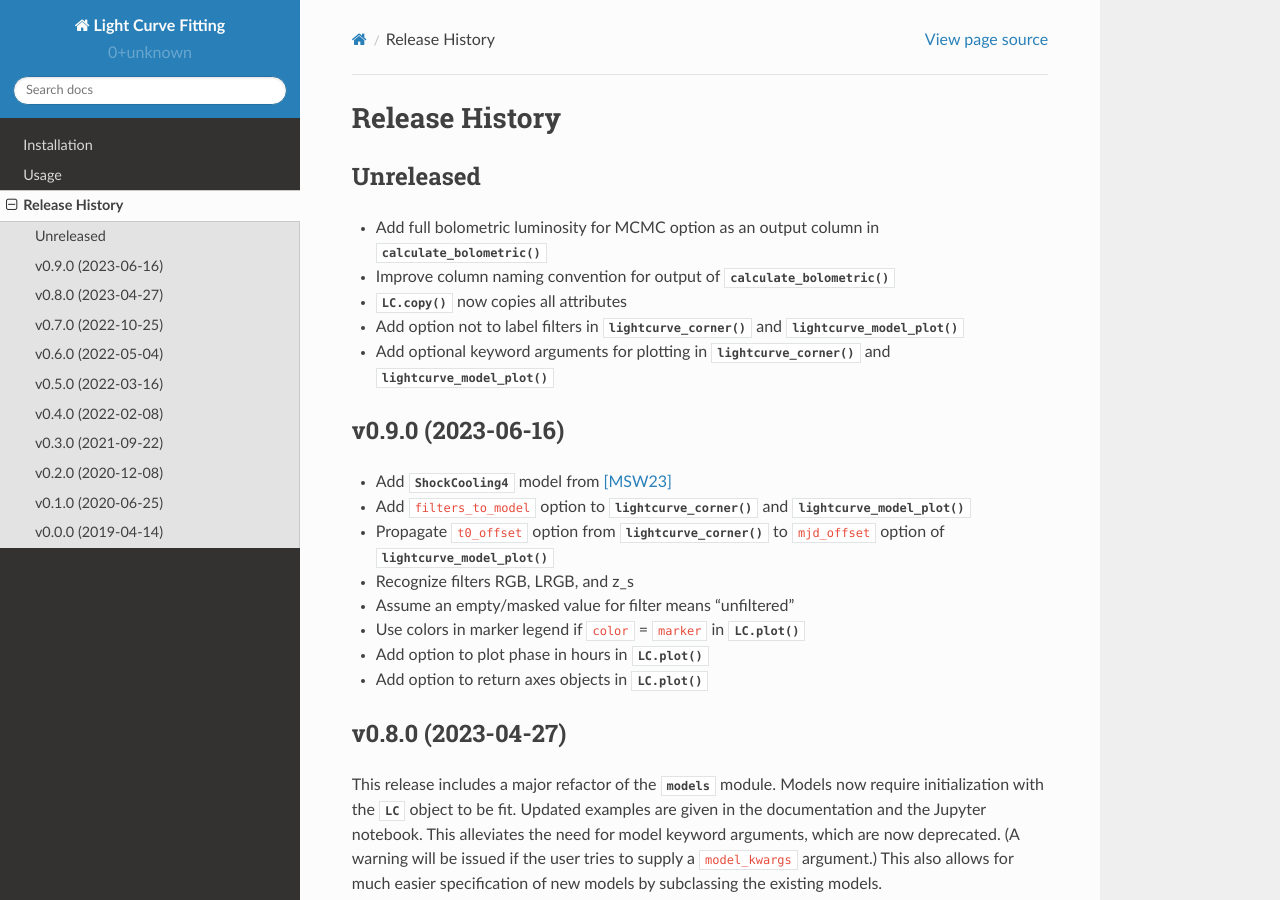
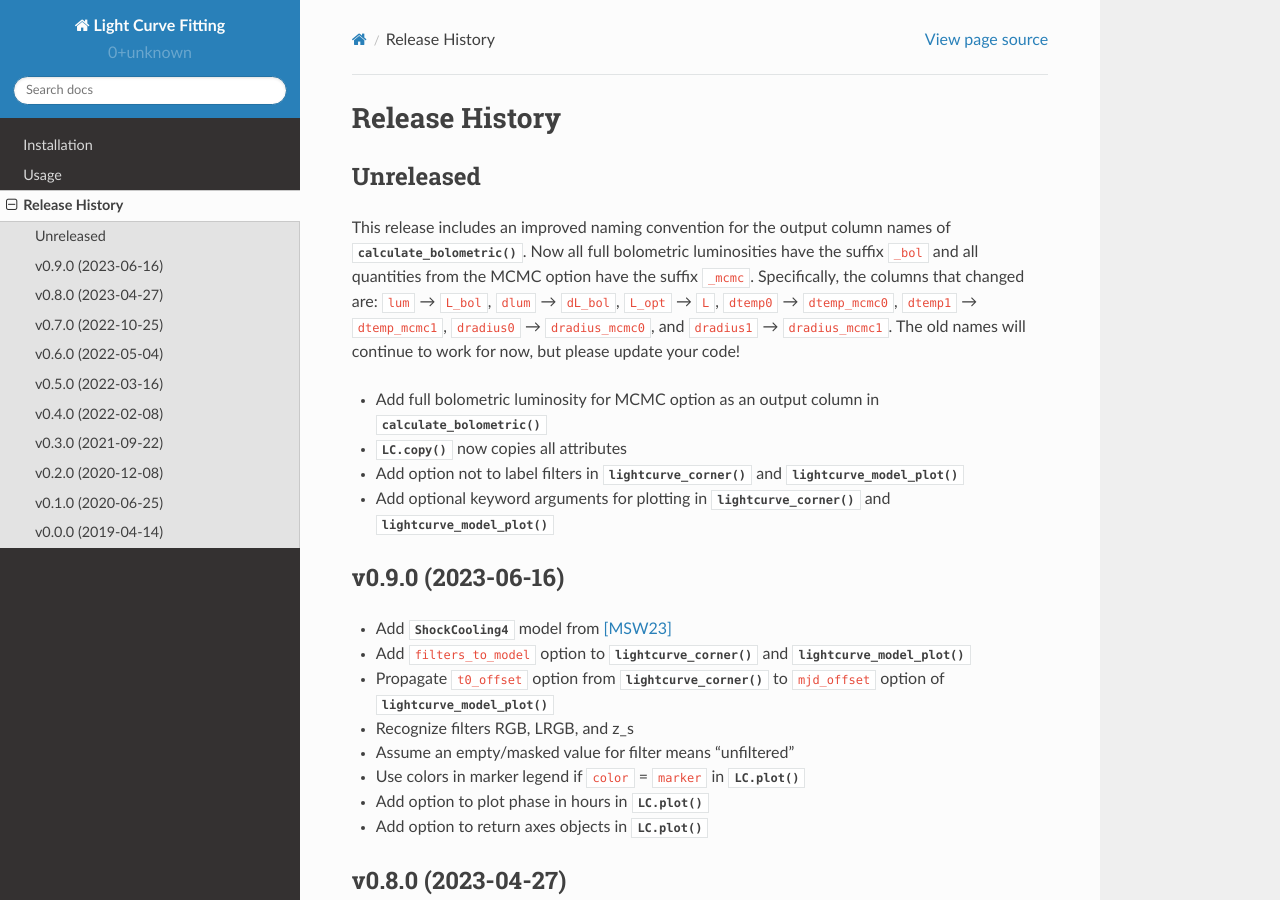
Before and after one commit to griffin-h/lightcurve_fitting, a Sphinx documentation site: the page built from docs/source/release-history.rst, in a window 1280 px wide and 900 px high. Built offline with Sphinx 7.4.7 and the Read the Docs theme 2.0.0, drawn with Linux system fonts in a browser that asks for light colours; pages that are not in the unit, such as notebooks, are missing from menus.

Commit message:
expand note about bolometric changes in release history

```diff
--- a/docs/source/release-history.rst
+++ b/docs/source/release-history.rst
@@ -4,8 +4,9 @@ Release History
 
 Unreleased
 ----------
+This release includes an improved naming convention for the output column names of :func:`.calculate_bolometric`. Now all full bolometric luminosities have the suffix ``_bol`` and all quantities from the MCMC option have the suffix ``_mcmc``. Specifically, the columns that changed are: ``lum`` → ``L_bol``, ``dlum`` → ``dL_bol``, ``L_opt`` → ``L``, ``dtemp0`` → ``dtemp_mcmc0``, ``dtemp1`` → ``dtemp_mcmc1``, ``dradius0`` → ``dradius_mcmc0``, and ``dradius1`` → ``dradius_mcmc1``. The old names will continue to work for now, but please update your code!
+
 * Add full bolometric luminosity for MCMC option as an output column in :func:`.calculate_bolometric`
-* Improve column naming convention for output of :func:`.calculate_bolometric`
 * :meth:`.LC.copy` now copies all attributes
 * Add option not to label filters in :func:`.lightcurve_corner` and :func:`lightcurve_model_plot`
 * Add optional keyword arguments for plotting in :func:`.lightcurve_corner` and :func:`lightcurve_model_plot`
```
